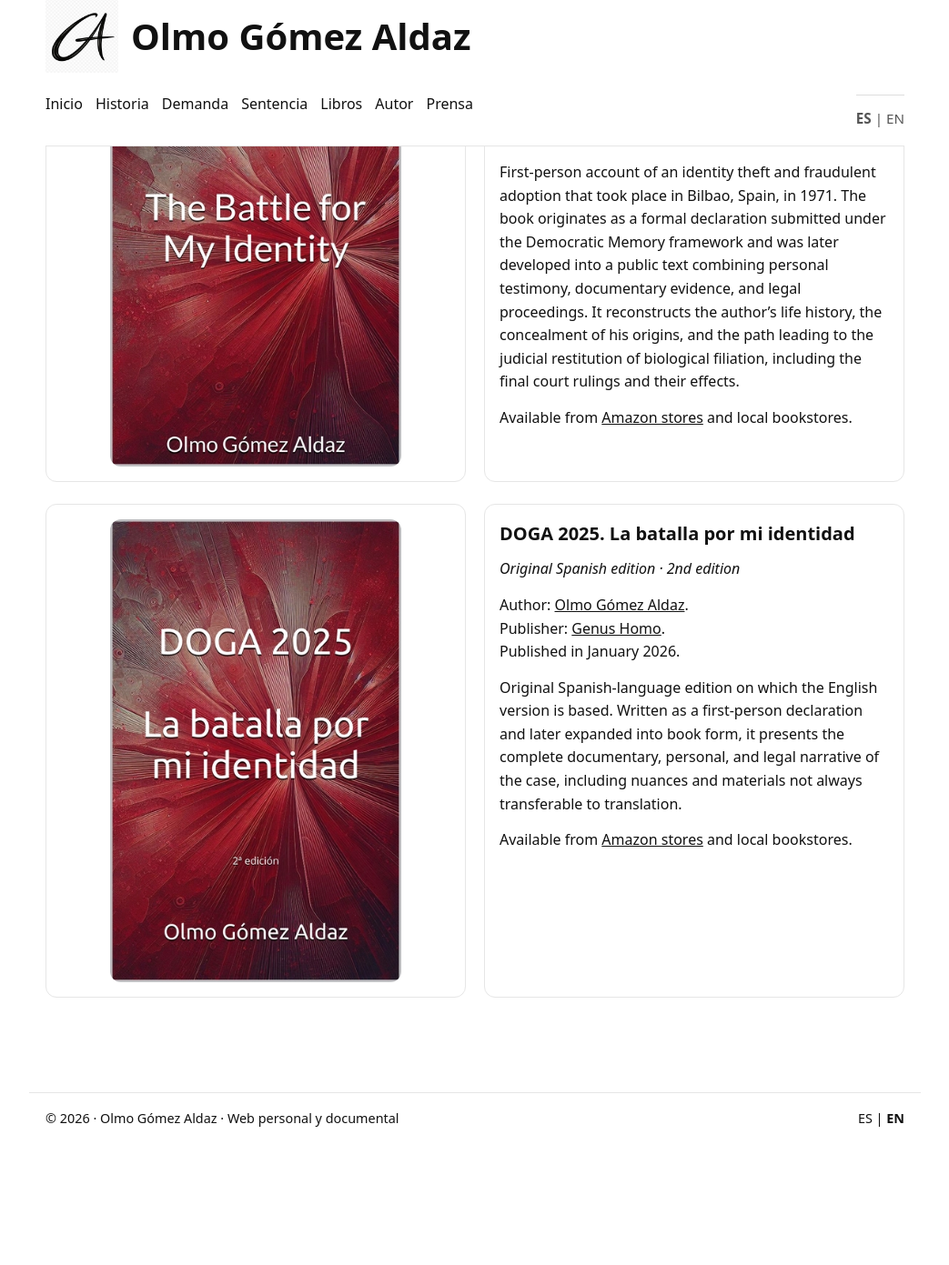
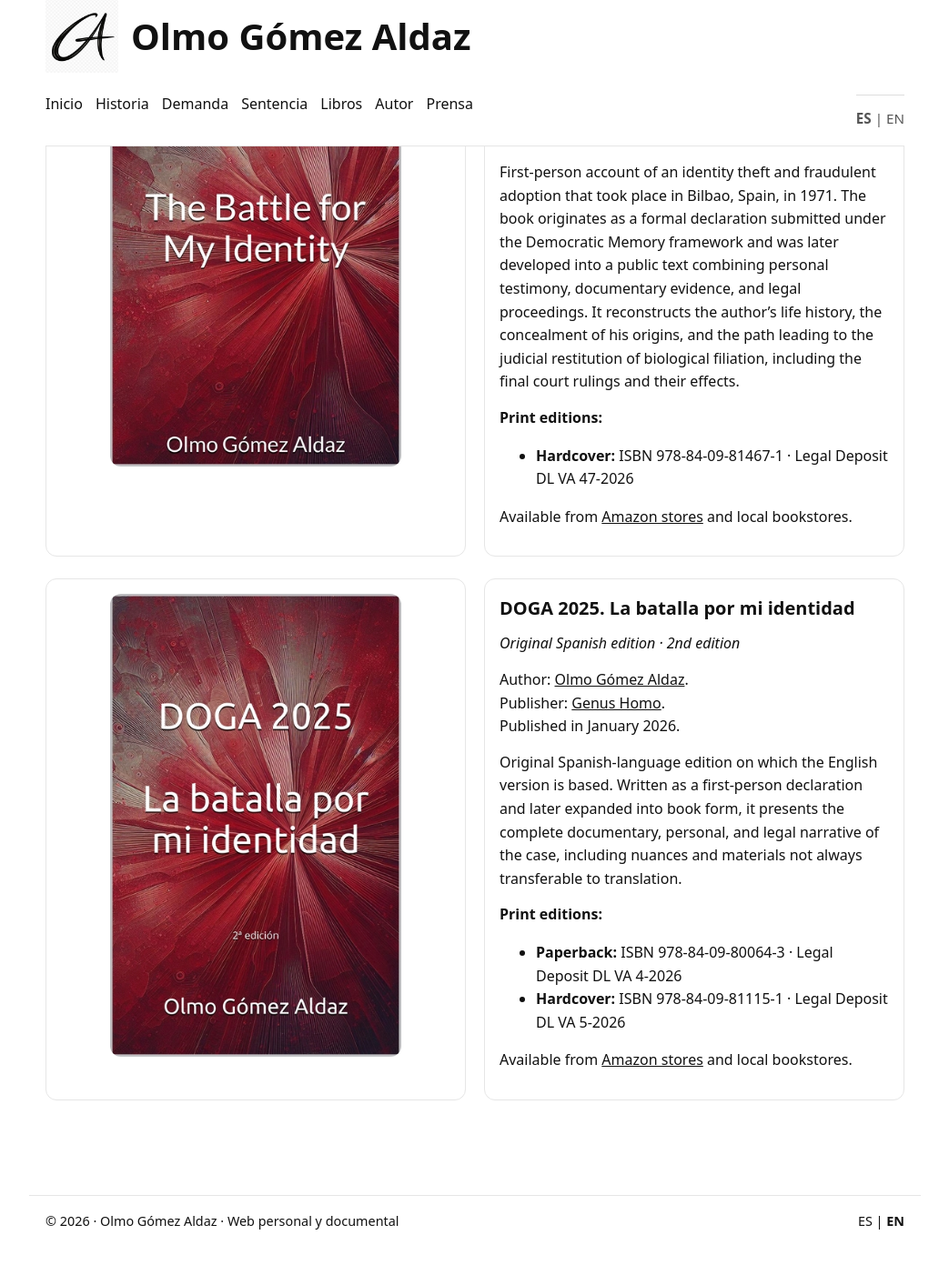
Before and after one commit to olmogaldaz/olmogaldaz.github.io, a Jekyll site: the page built from en/books/index.html, in a window 1280 px wide and 1400 px high, scrolled down 279 px. Shown: the top 1391 px of the window at 91% size, without its empty margins (118-1161 px from the left). Built offline with Jekyll 4.4.1, drawn with Linux system fonts in a browser that asks for light colours; before the commit the page ends 1566 px from its top, so only the background shows below that.

Commit message:
Update index.html

```diff
--- a/en/books/index.html
+++ b/en/books/index.html
@@ -38,6 +38,11 @@
           First-person account of an identity theft and fraudulent adoption that took place in Bilbao, Spain, in 1971. The book originates as a formal declaration submitted under the Democratic Memory framework and was later developed into a public text combining personal testimony, documentary evidence, and legal proceedings. It reconstructs the author’s life history, the concealment of his origins, and the path leading to the judicial restitution of biological filiation, including the final court rulings and their effects.
         </p>
 
+        <p><strong>Print editions:</strong></p>
+        <ul>
+          <li><strong>Hardcover:</strong> ISBN 978-84-09-81467-1 · Legal Deposit DL VA 47-2026</li>
+        </ul>
+
         <p>
           Available from <a href="https://amzn.eu/d/02IwJ8Wc" target="_blank" rel="noopener noreferrer">Amazon stores</a> and local bookstores.
         </p>
@@ -68,6 +73,12 @@
           Original Spanish-language edition on which the English version is based. Written as a first-person declaration and later expanded into book form, it presents the complete documentary, personal, and legal narrative of the case, including nuances and materials not always transferable to translation.
         </p>
 
+        <p><strong>Print editions:</strong></p>
+        <ul>
+          <li><strong>Paperback:</strong> ISBN 978-84-09-80064-3 · Legal Deposit DL VA 4-2026</li>
+          <li><strong>Hardcover:</strong> ISBN 978-84-09-81115-1 · Legal Deposit DL VA 5-2026</li>
+        </ul>
+
         <p>
           Available from <a href="https://amzn.eu/d/0dvqnp1d" target="_blank" rel="noopener noreferrer">Amazon stores</a> and local bookstores.
         </p>
```
